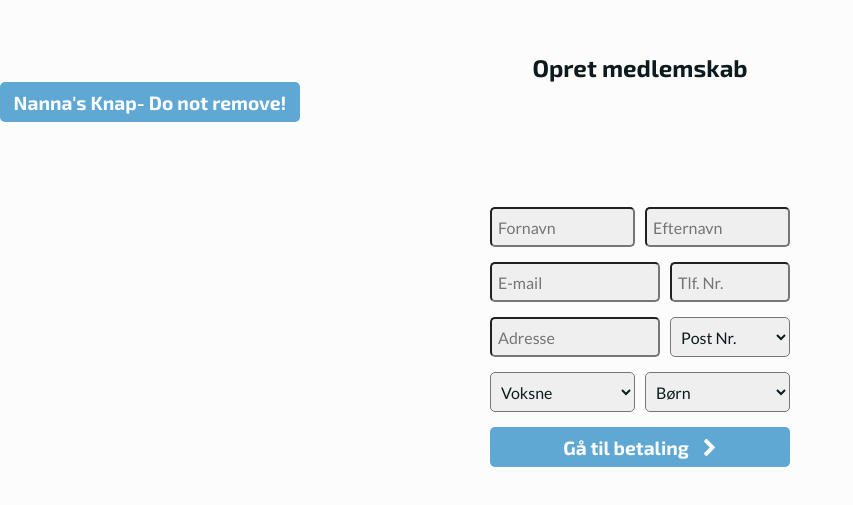
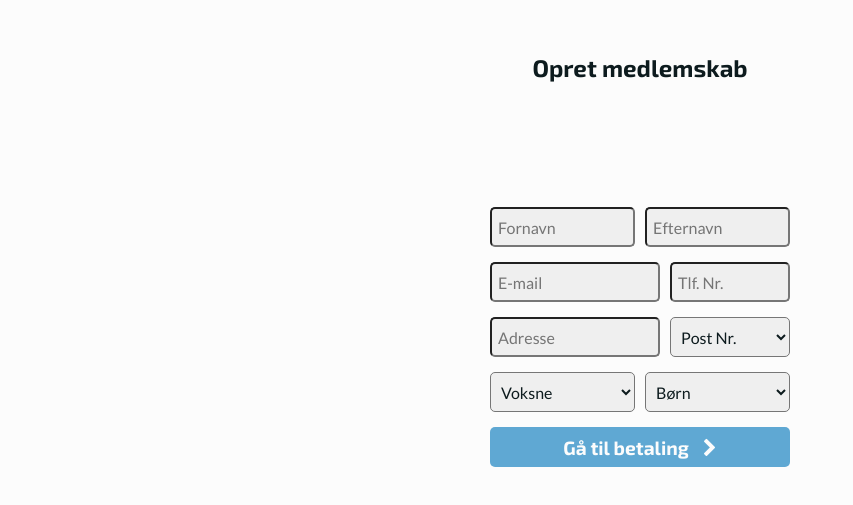
Before and after one commit to darlenedilla/LBF, a plain HTML site: page oprettelse.html in a window 1280 px wide. Shown: the part 203-708 px from the top of the page, without its empty margins (0-853 px from the left). Drawn offline with Linux system fonts and the light colour scheme.

Commit message:
Fjernet nannas knap

```diff
--- a/oprettelse.html
+++ b/oprettelse.html
@@ -57,7 +57,5 @@
         <button type="submit" class="largeBtn submit">Gå til betaling <i class="fa fa-chevron-right"></i></button>
       </form>
 
-<!-- REMOVE BEFORE TURNING IN!! -->
-      <a href="grid.html"><button class="largeBtn">Nanna's Knap- Do not remove!<i class="arrowRight"></i></button></a>
 </body>
 </html>
```
